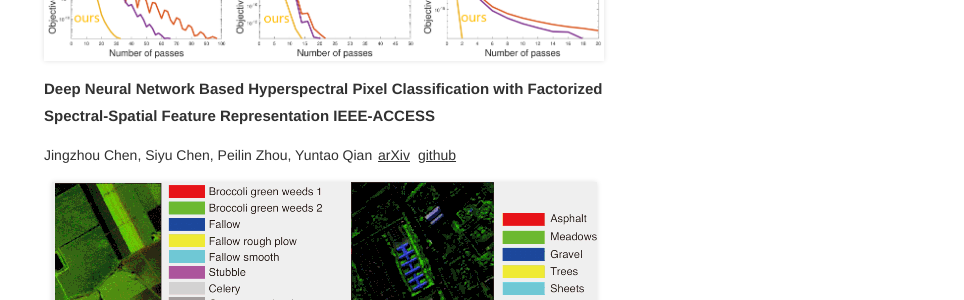
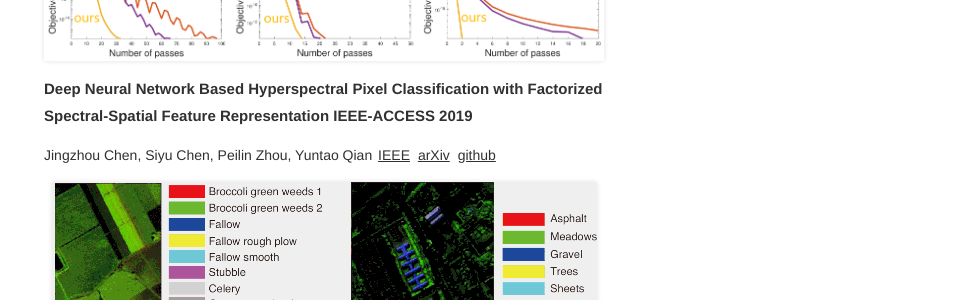
Before and after one commit to sorenchiron/sorenchiron.github.io, a Jekyll site: the page built from pages/about.md, in a window 1280 px wide and 900 px high, scrolled down 1712 px. Shown: the part 180-480 px from the top of the window, without its empty margins (316-1280 px from the left). Built offline with Jekyll 4.4.1, drawn with Linux system fonts in a browser that asks for light colours.

Commit message:
update publications

```diff
--- a/pages/about.md
+++ b/pages/about.md
@@ -46,9 +46,9 @@ Zhijian Luo, Siyu Chen, Yuntao Qian
 
 ![]({{site.baseUrl}}/static/img/SDAMM.png)
 
-###### Deep Neural Network Based Hyperspectral Pixel Classification with Factorized Spectral-Spatial Feature Representation IEEE-ACCESS
+###### Deep Neural Network Based Hyperspectral Pixel Classification with Factorized Spectral-Spatial Feature Representation IEEE-ACCESS 2019
 
-Jingzhou Chen, Siyu Chen, Peilin Zhou, Yuntao Qian [arXiv](https://arxiv.org/abs/1904.07461) [github](https://github.com/MonsterZhZh/FSSF-Net-for-HSI-Classification)
+Jingzhou Chen, Siyu Chen, Peilin Zhou, Yuntao Qian [IEEE](https://ieeexplore.ieee.org/document/8740867?source=authoralert) [arXiv](https://arxiv.org/abs/1904.07461) [github](https://github.com/MonsterZhZh/FSSF-Net-for-HSI-Classification)
 
 ![]({{site.baseUrl}}/static/img/hsi_classification.gif)
 
```
